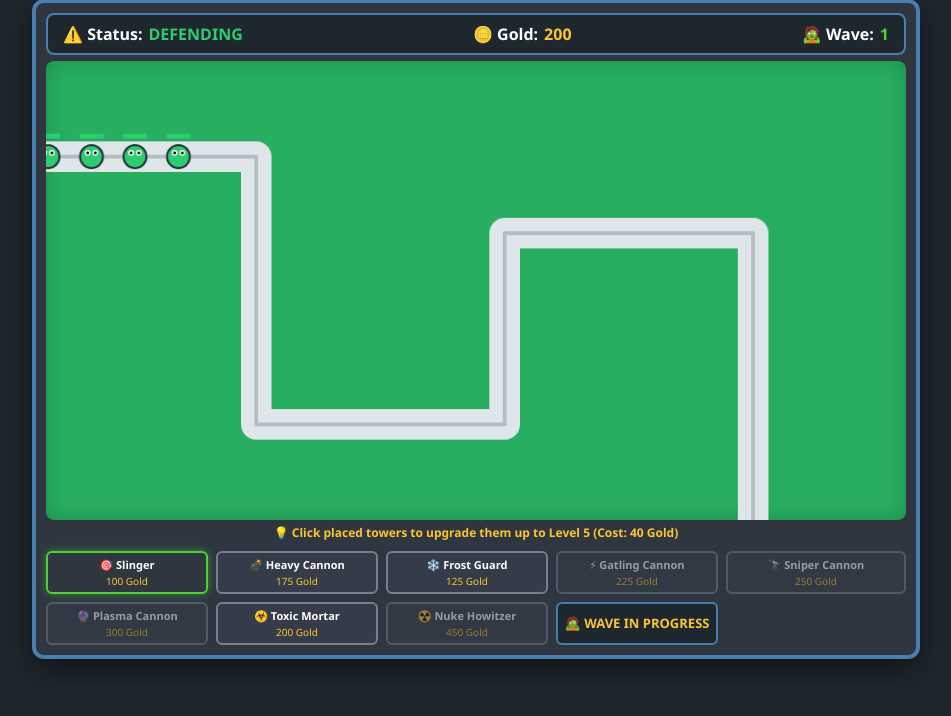
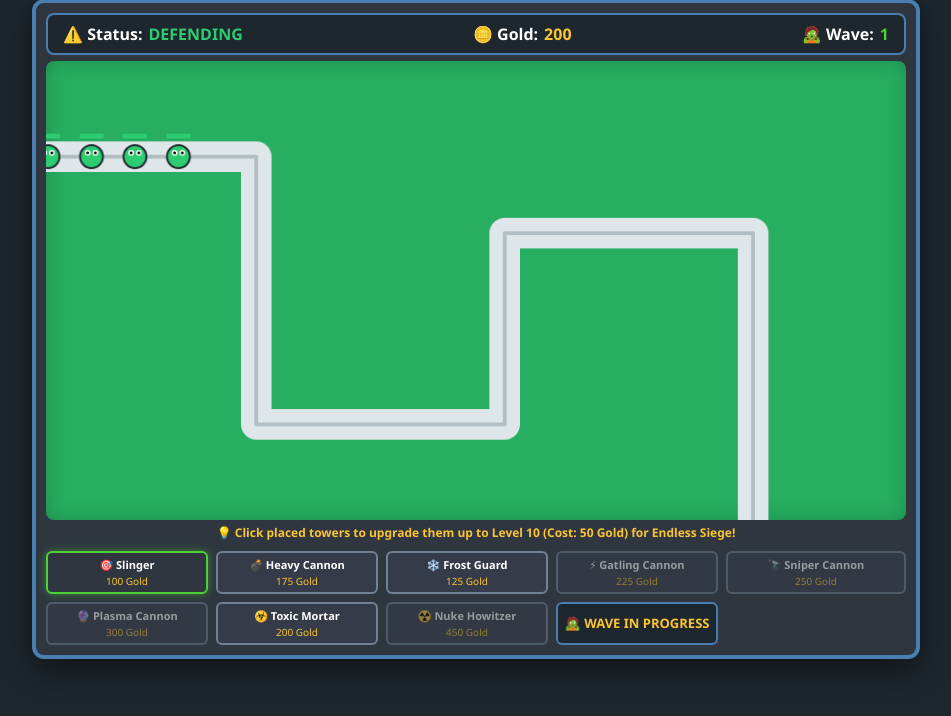
Before and after one commit to readwithmeofficial888-rgb/Earnwithme, a Flask app: page /play-game3 in a window 1280 px wide. Shown: the part 71-787 px from the top of the page, without its empty margins (164-1115 px from the left). Run offline with Flask 3, Linux system fonts and the light colour scheme.

Commit message:
Update test3.html

```diff
--- a/templates/test3.html
+++ b/templates/test3.html
@@ -3,7 +3,7 @@
 <head>
     <meta charset="UTF-8">
     <meta name="viewport" content="width=device-width, initial-scale=1.0">
-    <title>Zombie Outbreak: Cannon Siege</title>
+    <title>Zombie Outbreak: Endless Siege</title>
     <style>
         * {
             box-sizing: border-box;
@@ -140,7 +140,7 @@
 
     <canvas id="gameCanvas" width="900" height="480"></canvas>
 
-    <div class="upgrade-instruction">💡 Click placed towers to upgrade them up to Level 5 (Cost: 40 Gold)</div>
+    <div class="upgrade-instruction">💡 Click placed towers to upgrade them up to Level 10 (Cost: 50 Gold) for Endless Siege!</div>
 
     <div id="controls">
         <div class="tower-card selected" id="card-archer" onclick="selectTower('archer')">
@@ -183,7 +183,6 @@
 const canvas = document.getElementById('gameCanvas');
 const ctx = canvas.getContext('2d');
 
-// Web Audio API for Bullet/Gunfire Sounds
 let audioCtx = null;
 
 function initAudio() {
@@ -230,9 +229,7 @@ function playBulletSound(type) {
             osc.start(now);
             osc.stop(now + 0.08);
         }
-    } catch (e) {
-        // Ignore audio errors if blocked before interaction
-    }
+    } catch (e) {}
 }
 
 let isGameOver = false;
@@ -302,8 +299,9 @@ canvas.addEventListener('click', () => {
 
     let clickedTower = towers.find(t => t.x === gridX && t.y === gridY);
     if (clickedTower) {
-        if (clickedTower.level < 5 && gold >= 40) {
-            gold -= 40;
+        // Updated to Level 10 and Cost 50 Gold
+        if (clickedTower.level < 10 && gold >= 50) {
+            gold -= 50;
             clickedTower.level++;
             clickedTower.maxHp += 30;
             clickedTower.hp = clickedTower.maxHp;
@@ -362,7 +360,7 @@ class Tower {
     update() {
         if (this.cooldown > 0) this.cooldown--;
 
-        let currentRange = this.data.range + (this.level - 1) * 15;
+        let currentRange = this.data.range + (this.level - 1) * 12;
         let target = null;
         let maxDist = -1;
 
@@ -377,7 +375,7 @@ class Tower {
         if (target) {
             this.angle = Math.atan2(target.y - this.y, target.x - this.x);
             if (this.cooldown <= 0) {
-                let effectiveRate = Math.max(4, Math.floor(this.data.rate - (this.level - 1) * 3));
+                let effectiveRate = Math.max(3, Math.floor(this.data.rate - (this.level - 1) * 2.5));
                 projectiles.push(new Projectile(this.x, this.y, target, this.type, this.level));
                 playBulletSound(this.type);
                 this.cooldown = effectiveRate;
@@ -399,8 +397,8 @@ class Tower {
 
         ctx.rotate(this.angle);
         ctx.fillStyle = this.data.color;
-        ctx.fillRect(0, -6, 18 + (this.level * 2), 12);
-        ctx.strokeRect(0, -6, 18 + (this.level * 2), 12);
+        ctx.fillRect(0, -6, 16 + (this.level * 1.5), 12);
+        ctx.strokeRect(0, -6, 16 + (this.level * 1.5), 12);
 
         ctx.beginPath();
         ctx.arc(0, 0, 10, 0, Math.PI * 2);
@@ -438,9 +436,9 @@ class Zombie {
         this.slowTimer = 0;
         this.attackCooldown = 0;
 
-        // Difficulty multiplier changed from 1.15 to 1.10 here
-        const statMult = Math.pow(1.10, wave - 1);
-        const speedMultiplier = Math.min(2.2, 1 + (wave - 1) * 0.05);
+        // Difficulty multiplier set back to 1.15 for endless progression
+        const statMult = Math.pow(1.15, wave - 1);
+        const speedMultiplier = Math.min(2.4, 1 + (wave - 1) * 0.04);
 
         if (type === 'witch') {
             this.hp = (220 + wave * 90) * statMult;
@@ -591,7 +589,8 @@ class Projectile {
 
         const dmgMap = { archer: 25, cannon: 45, ice: 15, gatling: 10, sniper: 180, plasma: 75, toxic: 30, nuke: 350 };
         let baseDmg = dmgMap[type] || 20;
-        this.damage = baseDmg * (1 + (level - 1) * 0.3);
+        // Scaled damage to help scale up to Level 10
+        this.damage = baseDmg * (1 + (level - 1) * 0.4);
     }
 
     update() {
@@ -615,7 +614,7 @@ class Projectile {
             const particleColor = this.type === 'nuke' ? '#e74c3c' : this.type === 'toxic' ? '#2ecc71' : '#e67e22';
             createParticles(this.x, this.y, particleColor, this.type === 'nuke' ? 30 : 15);
             zombies.forEach(z => {
-                if (Math.hypot(z.x - this.x, z.y - this.y) <= (data.splash + (this.level - 1) * 10)) {
+                if (Math.hypot(z.x - this.x, z.y - this.y) <= (data.splash + (this.level - 1) * 8)) {
                     z.hp -= this.damage;
                     if (this.type === 'toxic') z.slowTimer = 40;
                 }
@@ -623,7 +622,7 @@ class Projectile {
         } else {
             this.target.hp -= this.damage;
             if (this.type === 'ice') {
-                this.target.slowTimer = 90 + (this.level - 1) * 20;
+                this.target.slowTimer = 90 + (this.level - 1) * 15;
                 createParticles(this.x, this.y, '#3498db', 6);
             } else if (this.type === 'plasma') {
                 createParticles(this.x, this.y, '#8e44ad', 10);
@@ -635,7 +634,7 @@ class Projectile {
 
     draw() {
         ctx.beginPath();
-        ctx.arc(this.x, this.y, (this.type === 'nuke' ? 7 : this.type === 'cannon' ? 5 : 3) + (this.level > 3 ? 1 : 0), 0, Math.PI * 2);
+        ctx.arc(this.x, this.y, (this.type === 'nuke' ? 7 : this.type === 'cannon' ? 5 : 3) + (this.level > 5 ? 1 : 0), 0, Math.PI * 2);
         ctx.fillStyle = this.type === 'ice' ? '#3498db' : this.type === 'plasma' ? '#9b59b6' : this.type === 'toxic' ? '#2ecc71' : this.type === 'nuke' ? '#e74c3c' : '#f1c40f';
         ctx.fill();
     }
@@ -875,7 +874,7 @@ function drawGame() {
         if (hoveredTower) {
             ctx.beginPath();
             ctx.arc(gridX, gridY, 20, 0, Math.PI * 2);
-            ctx.fillStyle = hoveredTower.level < 5 ? 'rgba(52, 152, 219, 0.4)' : 'rgba(231, 76, 60, 0.3)';
+            ctx.fillStyle = hoveredTower.level < 10 ? 'rgba(52, 152, 219, 0.4)' : 'rgba(231, 76, 60, 0.3)';
             ctx.fill();
         } else {
             const typeData = TOWER_TYPES[selectedTowerType];
```
